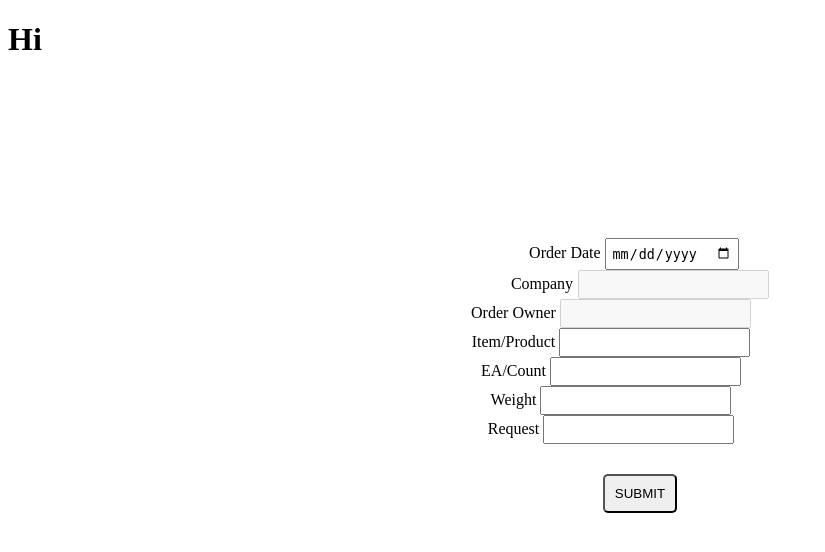
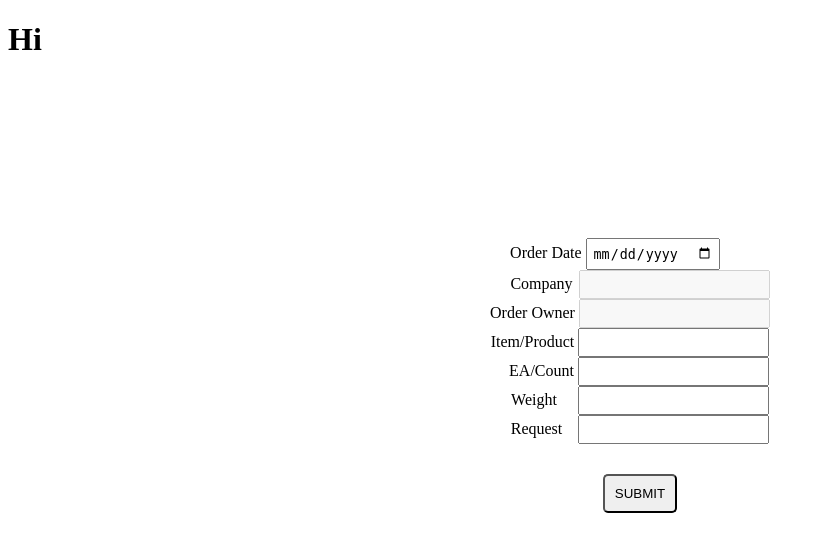
Before and after one commit to amianki/Juhosi_Second, a Node server app: template views/item.ejs in a window 1280 px wide. Shown: the top 552 px of the page, without its empty margins (0-825 px from the left). Run offline with Node 20, Linux system fonts and the light colour scheme; the template is opened without the code that fills it, so the values that code supplies are empty.

Commit message:
modify item page

```diff
--- a/app.js
+++ b/app.js
@@ -77,7 +77,7 @@ app.post("/add/:id", (req, res) => {
         (err, result, fields) => {
             if (err) console.log(err.message);
             let data = JSON.parse(JSON.stringify(result));
-            res.render("data_added", {id:id})
+            res.render("data_added", { id: id })
         }
     );
 });
@@ -144,7 +144,7 @@ app.get("/export/:id", (req, res) => {
                 "Content-Disposition",
                 `attachment; filename=orders.xlsx`
             )
-            return wb.xlsx.write(res).then(()=>{
+            return wb.xlsx.write(res).then(() => {
                 res.status(200).send();
             });
         });
@@ -173,12 +173,9 @@ app.post("/updated", (req, res) => {
             console.log(data);
 
             if (data.affectedRows) {
-                // res.write("<h1>Password updated successfully!</h1>");
-                // res.write('<a href="/">Back to Login</a>');
                 res.render("update_pwd");
-            } else {
-                // res.write("<h1>Please enter correct mobile number!</h1>");
-                // res.write('<a href="/">Try Again</a>');
+            }
+            else {
                 res.render("invalid_input");
             }
         })
--- a/views/item.ejs
+++ b/views/item.ejs
@@ -13,25 +13,25 @@
         style="text-align: center; margin-top: 180px; box-sizing: border-box; height: 200px;">
 
         <label for="mobile_no">Order Date</label>
-        <input type="date" style="padding: 5px; margin-right: 12px;" name="order_date" required><br>
+        <input type="date" style="padding: 5px; margin-right: 50px;" name="order_date" required><br>
 
         <label for="new_text">Company</label>
-        <input type="text" style="padding: 5px; margin-left: 1px;" name="company" disabled value="<%=id%>"><br>
+        <input type="text" style="padding: 5px; margin-left: 2px;" name="company" disabled value="<%=id%>"><br>
 
         <label for="confirm_text">Order Owner</label>
-        <input type="text" style="padding: 5px; margin-right: 58px;" name="order_owner" disabled value="<%=name%>"><br>
+        <input type="text" style="padding: 5px; margin-right: 20px;" name="order_owner" disabled value="<%=name%>"><br>
 
         <label for="confirm_text">Item/Product</label>
-        <input type="text" style="padding: 5px; margin-right: 58px;" name="item"><br>
+        <input type="text" style="padding: 5px; margin-right: 20px;" name="item"><br>
 
         <label for="confirm_text">EA/Count</label>
-        <input type="text" style="padding: 5px; margin-right: 58px;" name="count"><br>
+        <input type="text" style="padding: 5px; margin-right: 2px;" name="count"><br>
 
         <label for="confirm_text">Weight</label>
-        <input type="text" style="padding: 5px; margin-right: 58px;" name="weight"><br>
+        <input type="text" style="padding: 5px; margin-left: 17px;" name="weight"><br>
 
         <label for="confirm_text">Request</label>
-        <input type="text" style="padding: 5px; margin-right: 58px;" name="request"><br>
+        <input type="text" style="padding: 5px; margin-left: 12px;" name="request"><br>
 
         <button type="submit" style="padding: 10px; border-radius: 5px; margin: 30px;">SUBMIT</button>
     </form>
```
Also changed, not shown: itemZero.html (deleted, +0 -41 lines).
